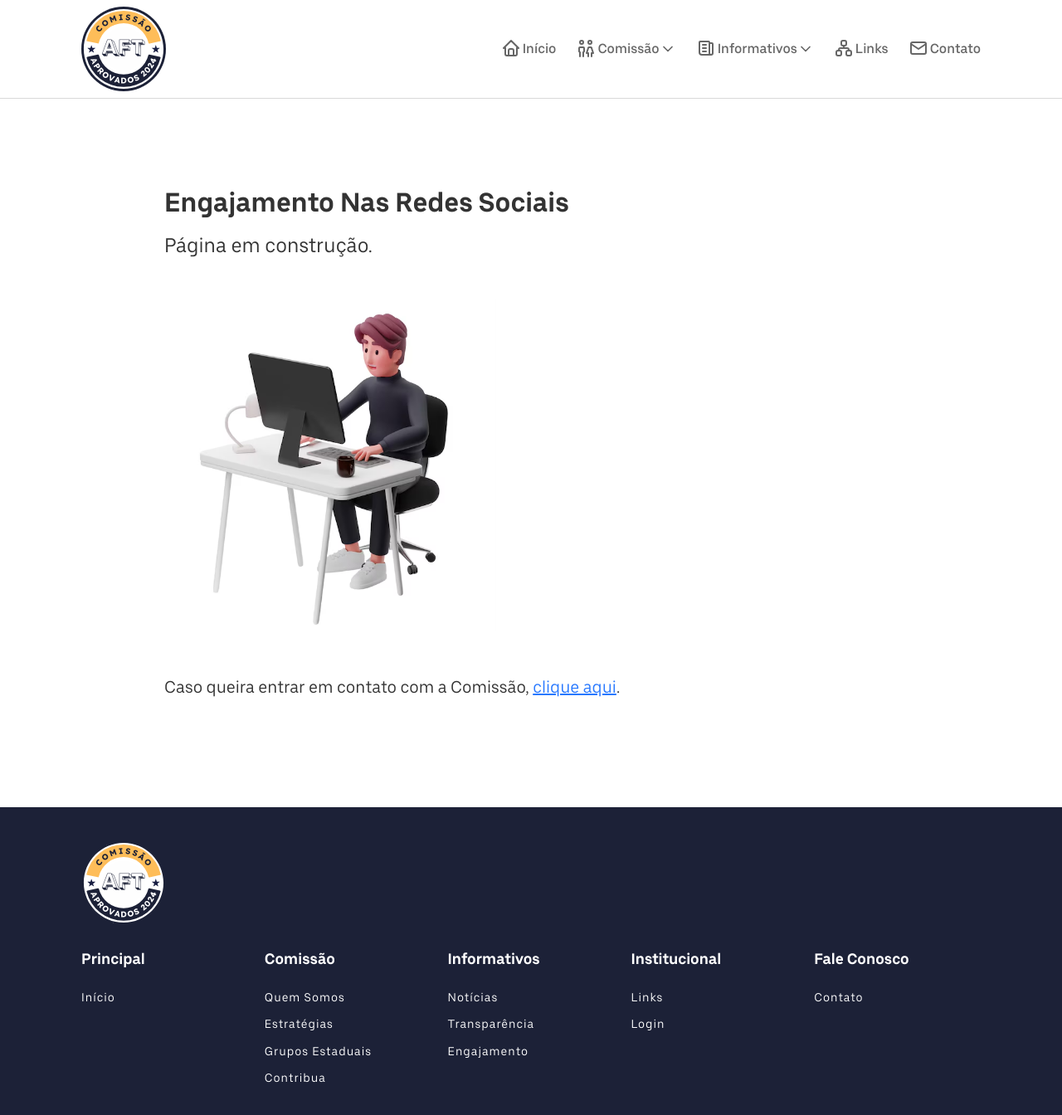
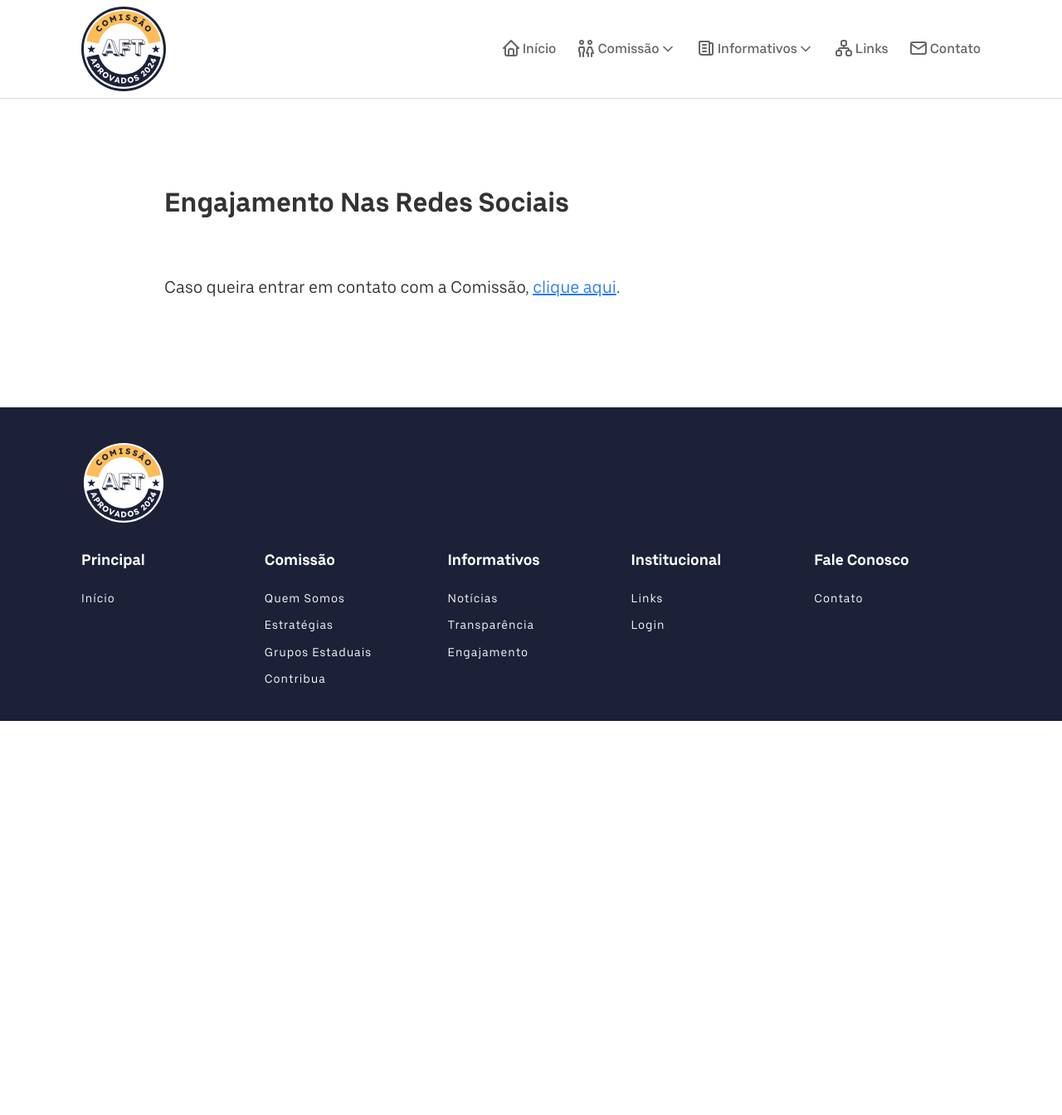
Before and after one commit to Landowski/aprovadosaft2024, a Jekyll site: the page built from engajamento.html, in a window 1280 px wide and 1351 px high. Shown: the top 1344 px of the window at 83% size. Built offline with Jekyll 4.4.1, drawn with Linux system fonts in a browser that asks for light colours.

Commit message:
Update engajamento.html

```diff
--- a/engajamento.html
+++ b/engajamento.html
@@ -10,9 +10,7 @@
 
             <h1>Engajamento Nas Redes Sociais</h1>
 
-            <h3>Página em construção.</h3>
-
-                <img src="/imagens/construcao.jpg" style="width 100%; max-width: 400px;">
+            <div class="links-container" id="linksContainer">
 
                 <br><br>
 
```
